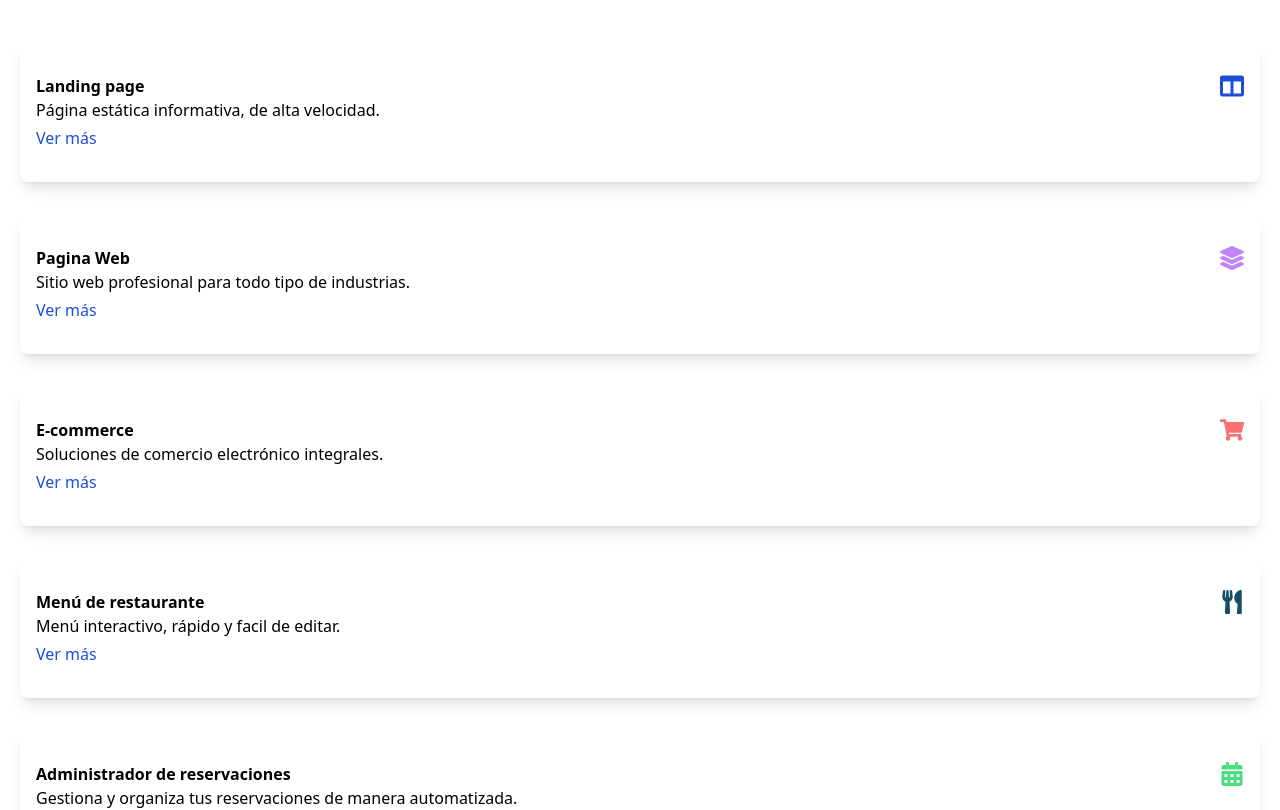
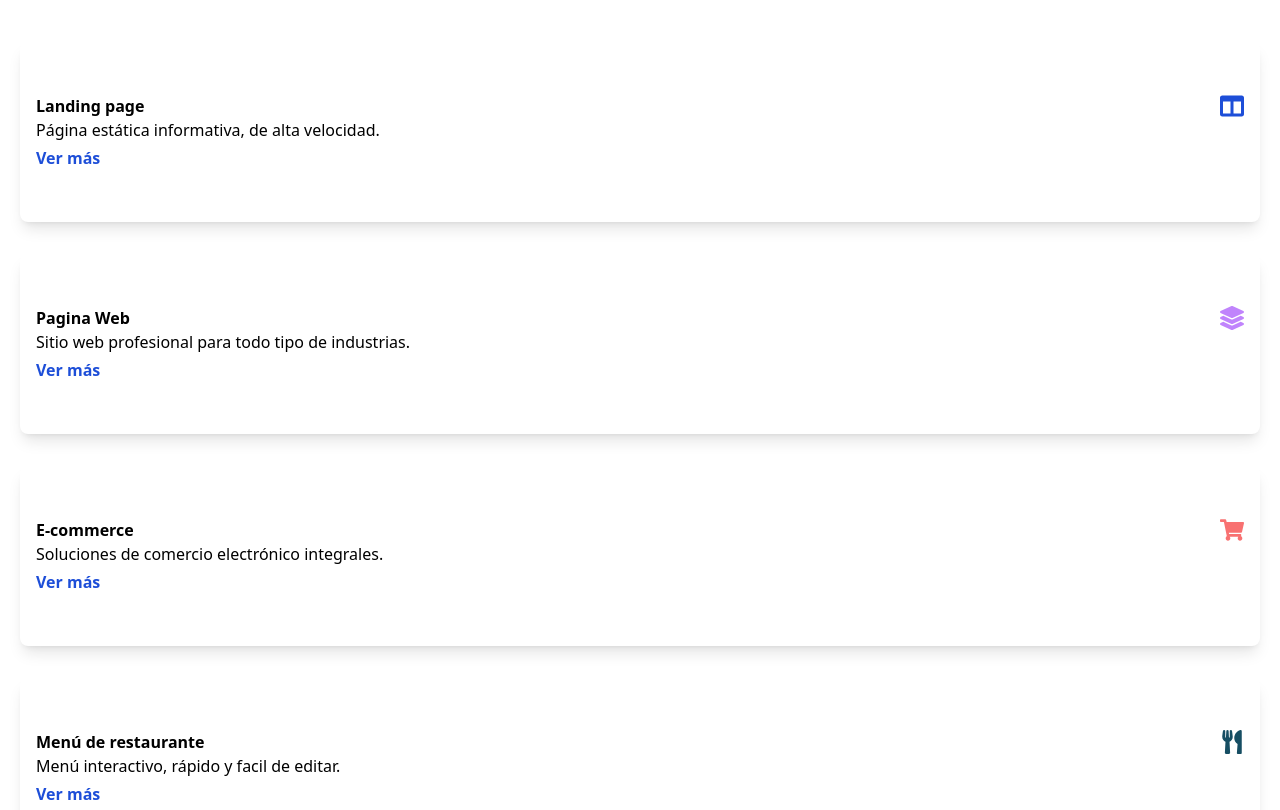
Before and after one commit to Alvarg27/tectify, a Next.js app: page / in a window 1280 px wide. Shown: the part 1480-2290 px from the top of the page. Built offline with nearby package versions, Linux system fonts and the light colour scheme.

Commit message:
Update ServiceCard.js

```diff
--- a/components/ServiceCard.js
+++ b/components/ServiceCard.js
@@ -33,7 +33,7 @@ export default function ServiceCard({ service }) {
   };
   return (
     <div>
-      <div className="rounded-lg shadow-lg mx-1 my-4 bg-white p-4 h-[140px] flex flex-col">
+      <div className="rounded-lg shadow-lg mx-1 my-4 bg-white p-4 h-[180px] flex flex-col">
         <div className="my-auto">
           <div className="flex justify-between my-auto">
             <h3 className="font-bold">{service.title}</h3>
@@ -41,7 +41,7 @@ export default function ServiceCard({ service }) {
           </div>
           <div className="my-auto">
             <p className="mr-8">{service.description}</p>
-            <p className="text-blue-700 mt-1">Ver más</p>
+            <p className="text-blue-700 mt-1 font-bold">Ver más</p>
           </div>
         </div>
       </div>
```
